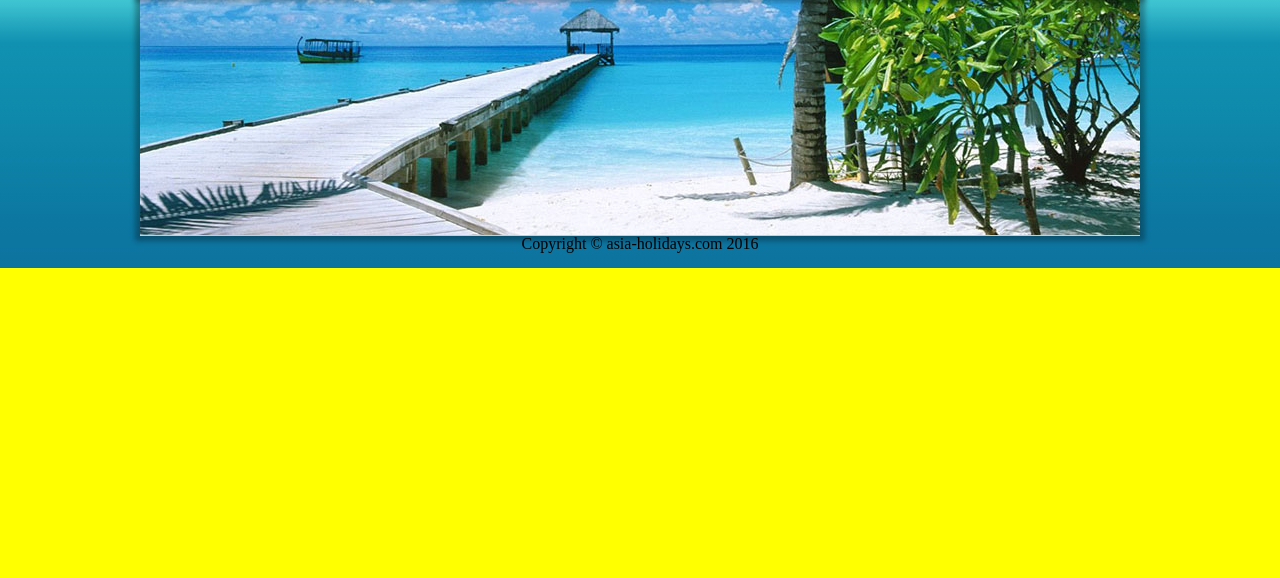
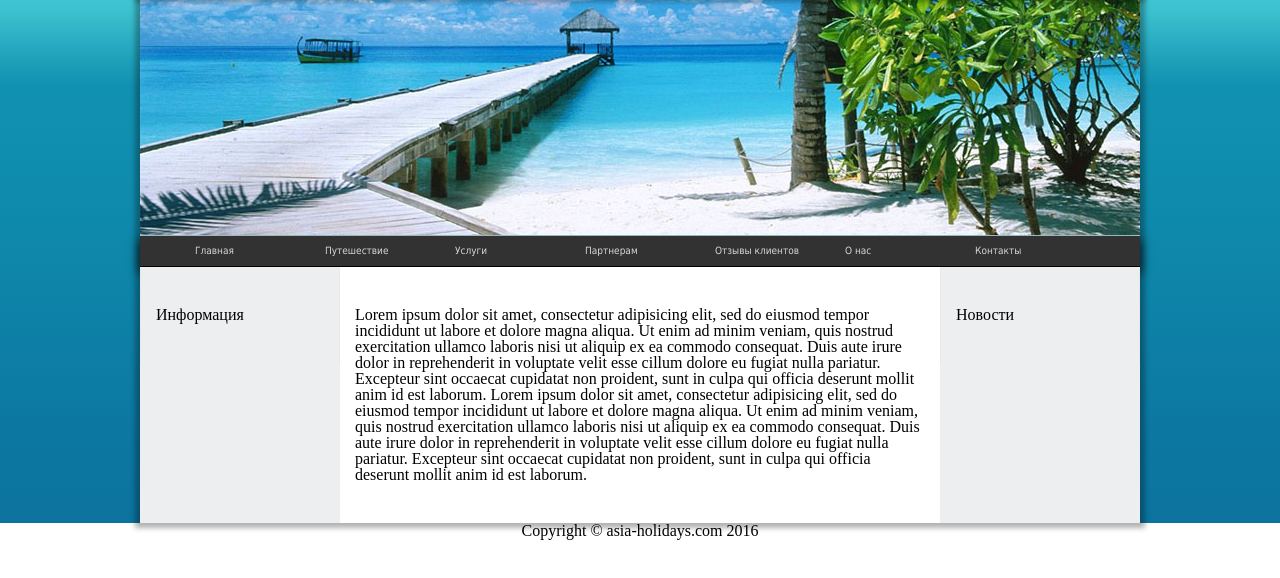
Before and after one commit to VanekJalba/Homework.Tech_Skills, a plain HTML site: page HTML_04/index.html in a window 1280 px wide. Shown: the part 180-758 px from the top of the page. Drawn offline with Linux system fonts and the light colour scheme.

Commit message:
Added Menu+Collumns-box(Info/Content/News)

```diff
--- a/HTML_04/css/style.css
+++ b/HTML_04/css/style.css
@@ -6,7 +6,7 @@
   height: 100%;
 }*/
 body{
-  background-color: yellow;
+  /*background-color: yellow;*/
 }
 .header, .container{
   width: 1000px;
@@ -126,8 +126,152 @@ bottom: 0;
 .photo {
   display: block;
   margin: 0 auto;
+  /*margin: 1px auto 1px auto;
+  background: none;*/
   border-top: 1px solid #b0d8e2;
   border-bottom: 1px solid #b0d8e2;
+}
+
+/*.menu ul{
+  height: 50px;
+}*/
+.menu{
+  text-align: center;
+  font-size: 0;
+  line-height: 0;
+  font-family: Tahoma, sans-serif;
+  /*color: #d7d7d7;*/
+  border-bottom: 1px solid black;
+  background-color: #323232;
+
+  /*width: 100%;
+  display: inline-block;
+  position: relative;
+  margin: 0:auto;*/
+
+  -webkit-box-shadow: 0px 5px 10px 1px rgba(0,0,0,0.75);
+  -moz-box-shadow: 0px 5px 10px 1px rgba(0,0,0,0.75);
+  box-shadow: 0px 5px 10px 1px rgba(0,0,0,0.75);
+}
+.menu ul.main-list{
+  display: inline-block;
+  margin: 0 auto;
+}
+.menu ul.main-list li{
+  width: 130px;
+  height: 30px;
+  /*white-space: nowrap;*/
+  text-align: left;
+  /*line-height: 30px;*/
+  /*text-indent: 10px;*/
+  /*vertical-align: middle;*/
+  /*padding: : 5px;*/
+  position: relative;
+  display: inline-block;
+  /*background-color: purple;*/
+}
+.menu ul.main-list li ul {
+  position: absolute;
+  display: none;
+  top: 30px;
+  background-color: #323232;
+  border-top: 1px solid black;
+
+  -webkit-box-shadow: 0px 5px 10px 1px rgba(0,0,0,0.75);
+  -moz-box-shadow: 0px 5px 10px 1px rgba(0,0,0,0.75);
+  box-shadow: 0px 5px 10px 1px rgba(0,0,0,0.75);
+  /*min-width: 100%;*/
+}
+.menu ul.main-list li:hover ul{
+  display: block;
+}
+.menu a{
+  line-height: 30px;
+  display: block;
+  padding-left: 10px;
+  text-decoration: none;
+  font-size: 10px;
+    color: #d7d7d7;
+  /*padding: 5px;*/
+}
+.menu a:hover{
+  background-color: #262626;
+}
+.menu a:visited{
+  color: #d7d7d7;
+
+}
+/*.menu ul.main-list li ul a{
+  margin-top: 5px;
+}*/
+.columns-box{
+  /*font-size: 0;
+  line-height: 0;*/
+  display: flex;
+  /*display: inline-flex;;*/
+  /*float: left;*/
+  /*position: relative;
+  overflow: hidden;*/
+}
+.info-box{
+  /*position: relative;*/
+  /*height: 100%;*/
+  width: 20%;
+  /*float: left;*/
+  background-color: #edeef0;
+  /*display: inline-flex;*/
+  /*align-items: stretch;
+justify-content: flex-end;*/
+
+
+
+
+}
+/*.info, .content, .news{
+  display: flex;
+  font-size: 15px;
+  line-height: normal;
+}*/
+.info{
+  /*font-size: 10px;
+  line-height: normal;*/
+
+  /*display: flex;*/
+  /*flex-flow: column;*/
+  /*justify-content: flex-start;*/
+  /*align-items: stretch;*/
+  /*float: none;*/
+  /*display: block;
+  position: relative;
+  height: 100%;*/
+    padding: 40px 15px 40px 15px;
+    border-left: 1px solid #e6e8ea;
+    border-right: 1px solid #e6e8ea;
+}
+.news-box{
+  width: 20%;
+  /*float: right;*/
+  background-color: #edeef0;
+/*display: inline-flex;*/
+
+}
+.news{
+  padding: 40px 15px 40px 15px;
+  border-left: 1px solid #e6e8ea;
+  border-right: 1px solid #e6e8ea;
+
+}
+.content-box{
+  width: 60%;
+  /*display:block;*/
+  /*width: 100px;*/
+  /*float: left;*/
+  /*display: inline-flex;*/
+  background-color: white;
+}
+.content{
+  padding: 40px 15px 40px 15px;
+
 }
 
 footer{
--- a/HTML_04/index.html
+++ b/HTML_04/index.html
@@ -45,13 +45,50 @@
     </div>
   </div>
   <div class="container-back">
-    <div class="container">
+    <div class="container clearfix">
       <img class="photo" src="img/photo.jpg" alt="" />
-      <div class="menu"></div>
-      <div class="info"></div>
-      <div class="content"></div>
+      <div class="menu">
+        <ul class="main-list">
+          <li><a href="#">Главная</a></li>
+          <li><a href="#">Путешествие</a>
+            <ul>
+              <li><a href="">Путешествие 1</a></li>
+              <li><a href="">Путешествие 2</a></li>
+              <li><a href="">Путешествие 3</a></li>
+              <li><a href="">Путешествие 4</a></li>
+              <li><a href="">Путешествие 5</a></li>
+            </ul>
+          </li>
+          <li><a href="#">Услуги</a></li>
+          <li><a href="#">Партнерам</a></li>
+          <li><a href="#">Отзывы клиентов</a></li>
+          <li><a href="#">О нас</a></li>
+          <li><a href="#">Контакты</a></li>
+        </ul>
+      </div>
+      <div class="columns-box clearfix">
+        <div class="info-box">
+          <div class="info">
+            <h1>Информация</h1>
+          </div>
+        </div>
+        <div class="content-box">
+          <div class="content">
+            Lorem ipsum dolor sit amet, consectetur adipisicing elit, sed do eiusmod tempor incididunt ut labore et dolore magna aliqua. Ut enim ad minim veniam, quis nostrud exercitation ullamco laboris nisi ut aliquip ex ea commodo consequat. Duis aute irure dolor
+            in reprehenderit in voluptate velit esse cillum dolore eu fugiat nulla pariatur. Excepteur sint occaecat cupidatat non proident, sunt in culpa qui officia deserunt mollit anim id est laborum. Lorem ipsum dolor sit amet, consectetur adipisicing
+            elit, sed do eiusmod tempor incididunt ut labore et dolore magna aliqua. Ut enim ad minim veniam, quis nostrud exercitation ullamco laboris nisi ut aliquip ex ea commodo consequat. Duis aute irure dolor in reprehenderit in voluptate velit
+            esse cillum dolore eu fugiat nulla pariatur. Excepteur sint occaecat cupidatat non proident, sunt in culpa qui officia deserunt mollit anim id est laborum.
+          </div>
+        </div>
+        <div class="news-box">
+          <div class="news">
+            <h1>Новости</h1>
+          </div>
+        </div>
+      </div>
     </div>
-    <footer><span>Copyright &copy; asia-holidays.com 2016</span></footer>
+  </div>
+  <footer><span>Copyright &copy; asia-holidays.com 2016</span></footer>
   </div>
 </body>
 
```
